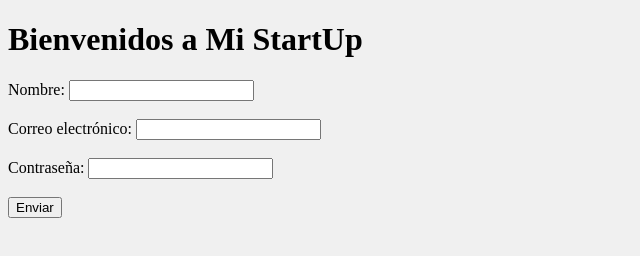
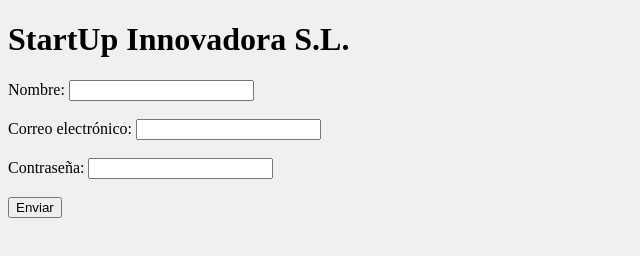
Before and after one commit to 1DAW-mganmac1309/Examen_Simulacro_MGM, a plain HTML site: page index.html in a window 1280 px wide. Shown: the whole page, without its empty margins (0-640 px from the left). Drawn offline with Linux system fonts and the light colour scheme.

Commit message:
Cambio de nombre de empresa local

```diff
--- a/index.html
+++ b/index.html
@@ -7,7 +7,7 @@
     <link rel="stylesheet" href="css/estilos.css">
 </head>
 <body>
-    <h1>Bienvenidos a Mi StartUp</h1>
+    <h1>StartUp Innovadora S.L.</h1>
     <form action="/procesar_formulario" method="post">
         <!-- Campo de texto para el nombre -->
         <label for="nombre">Nombre:</label>
```
